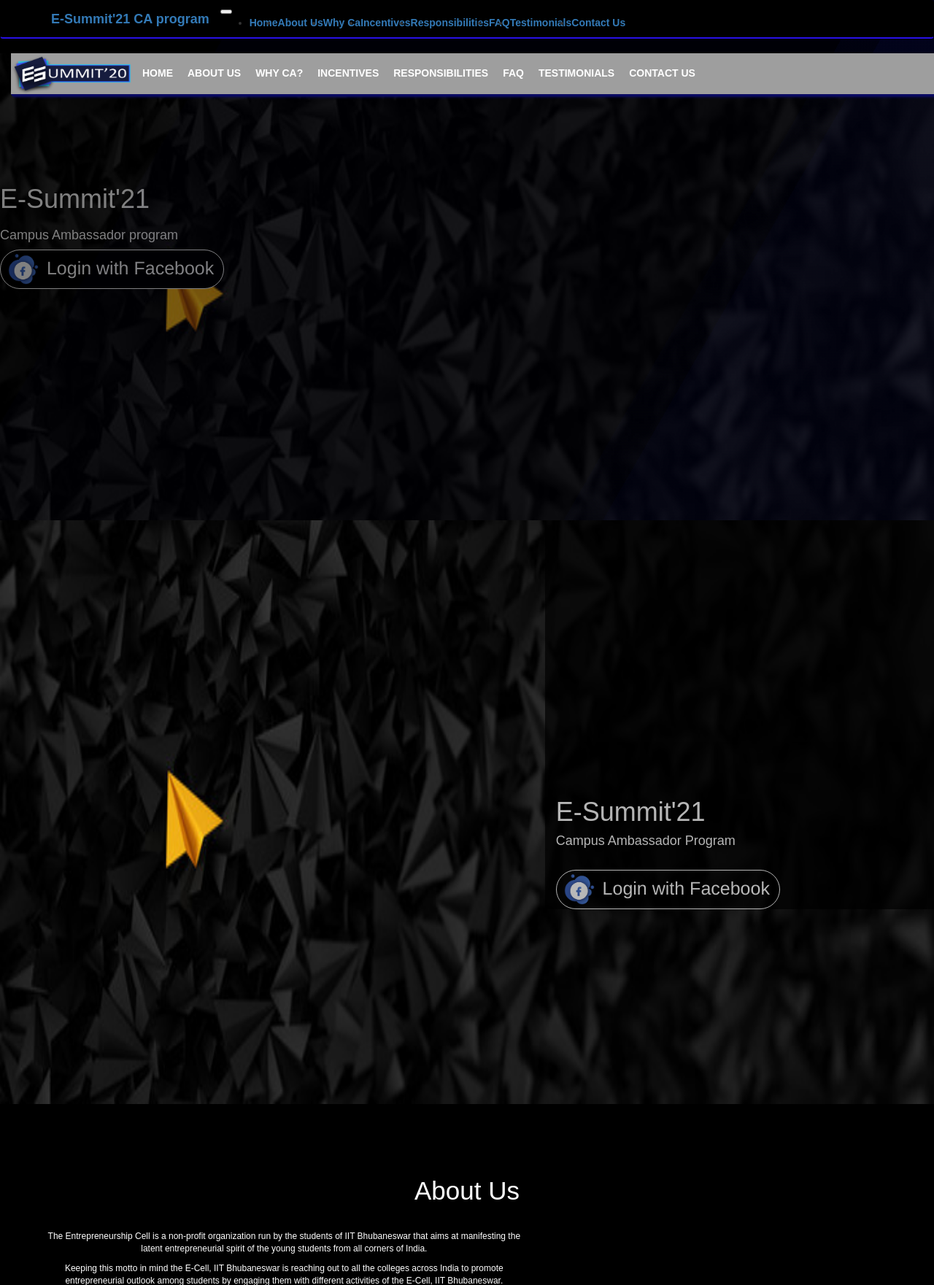
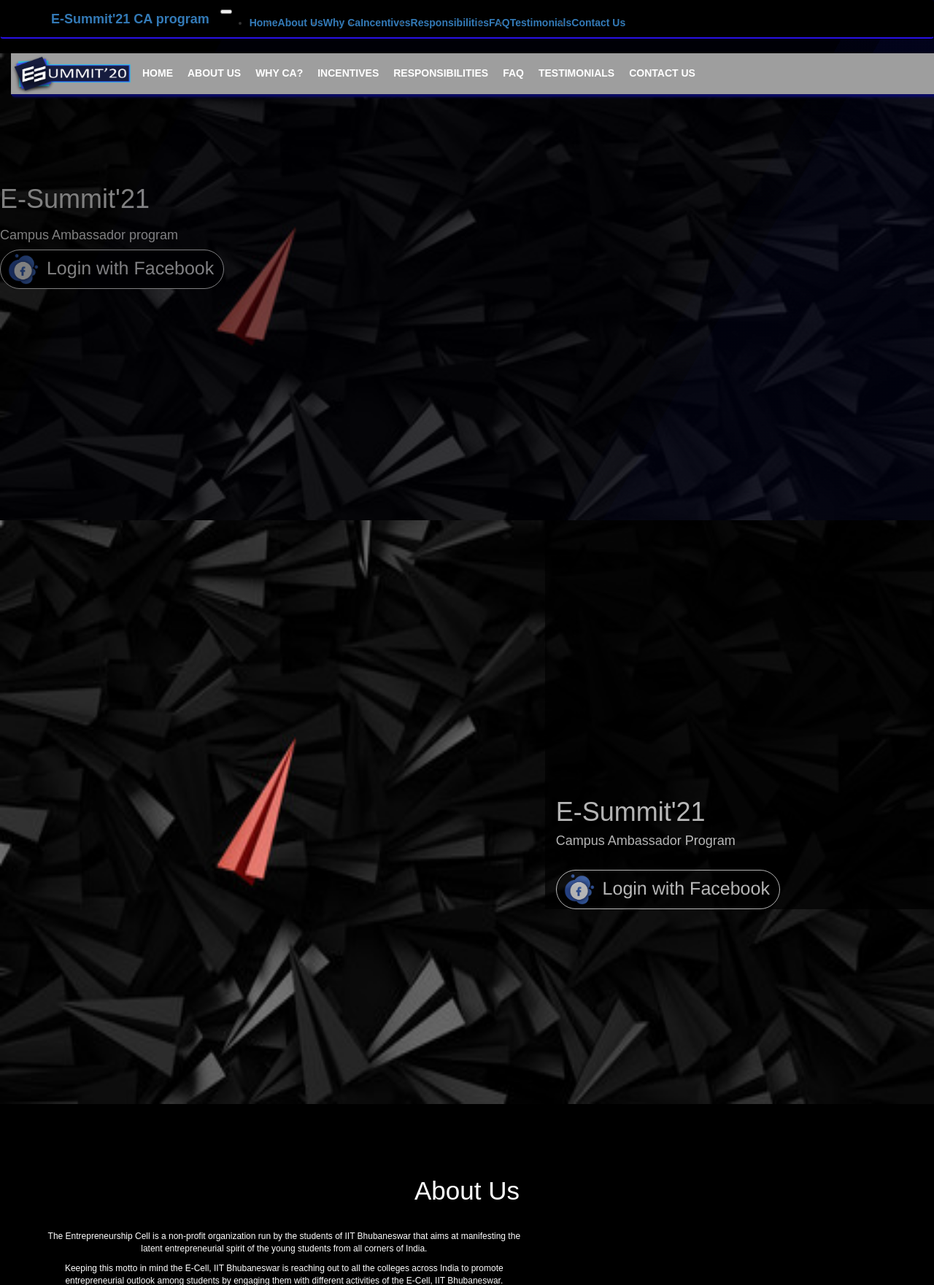
Before and after one commit to gembalibhavana/esummitcapage, a PHP site: page / in a window 1280 px wide; the page is wider, and only the part inside the window is pictured. Shown: the top 1761 px of that part at 73% size. Run offline with PHP 8.4, Linux system fonts and the light colour scheme; some libraries are stand-ins or nearby versions; grey boxes are pictures that could not be loaded.

Commit message:
twentytwo commit

```diff
--- a/css/style.css
+++ b/css/style.css
@@ -228,7 +228,7 @@ text-align:center;
 
 }
 #header{
-  background-image:url("img/image5.png");
+  background-image:url("img/image19.jpg");
 
 
 
```
Also changed, not shown: css/img/image.jpg (added), css/img/image19.jpg (added).
